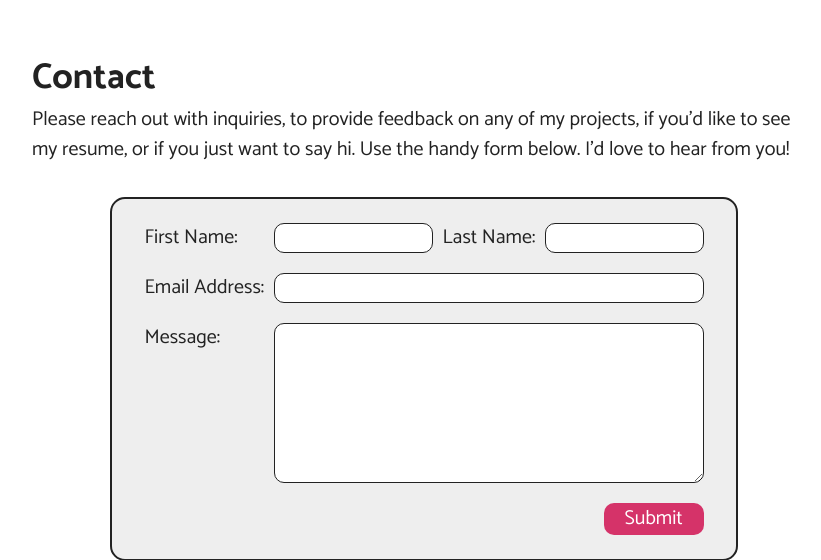
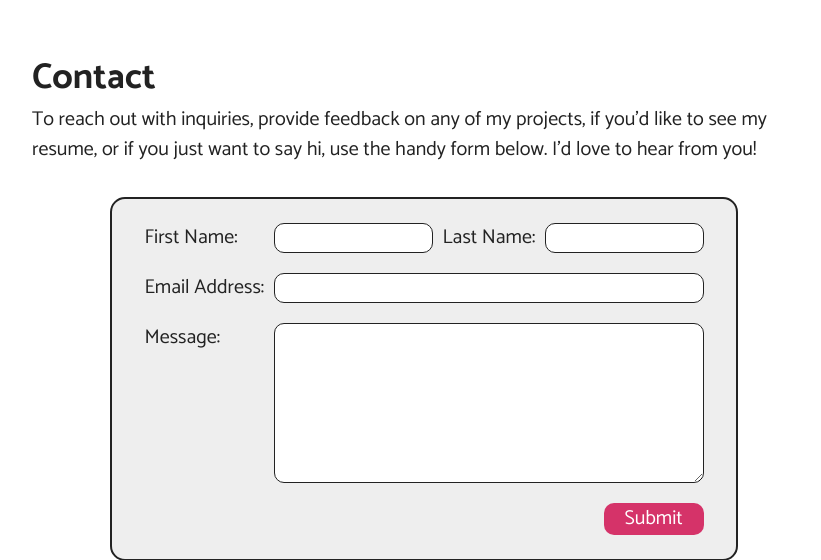
Before and after one commit to SobesMS/mattsobek-dot-com, a PHP site: page / in a window 1280 px wide. Shown: the part 3783-4343 px from the top of the page, without its empty margins (216-1037 px from the left). Run offline with PHP 8.4, Linux system fonts and the light colour scheme.

Commit message:
copy edit on home page

```diff
--- a/index.php
+++ b/index.php
@@ -141,7 +141,7 @@
     <section class="temp-contact">
     <div class="wrapper" id="contact">
             <h2 class="section-title">Contact</h2>
-            <p>Please reach out with inquiries, to provide feedback on any of my projects, if you'd like to see my resume, or if you just want to say hi. Use the handy form below. I'd love to hear from you!</p>
+            <p>To reach out with inquiries, provide feedback on any of my projects, if you'd like to see my resume, or if you just want to say hi, use the handy form below. I'd love to hear from you!</p>
             <form class="email-form" id='email-form' method="POST">
                 <label class="fname1" for="fname">First Name:</label>
                 <input class="fname2" type="text" name="fname" required>
```
